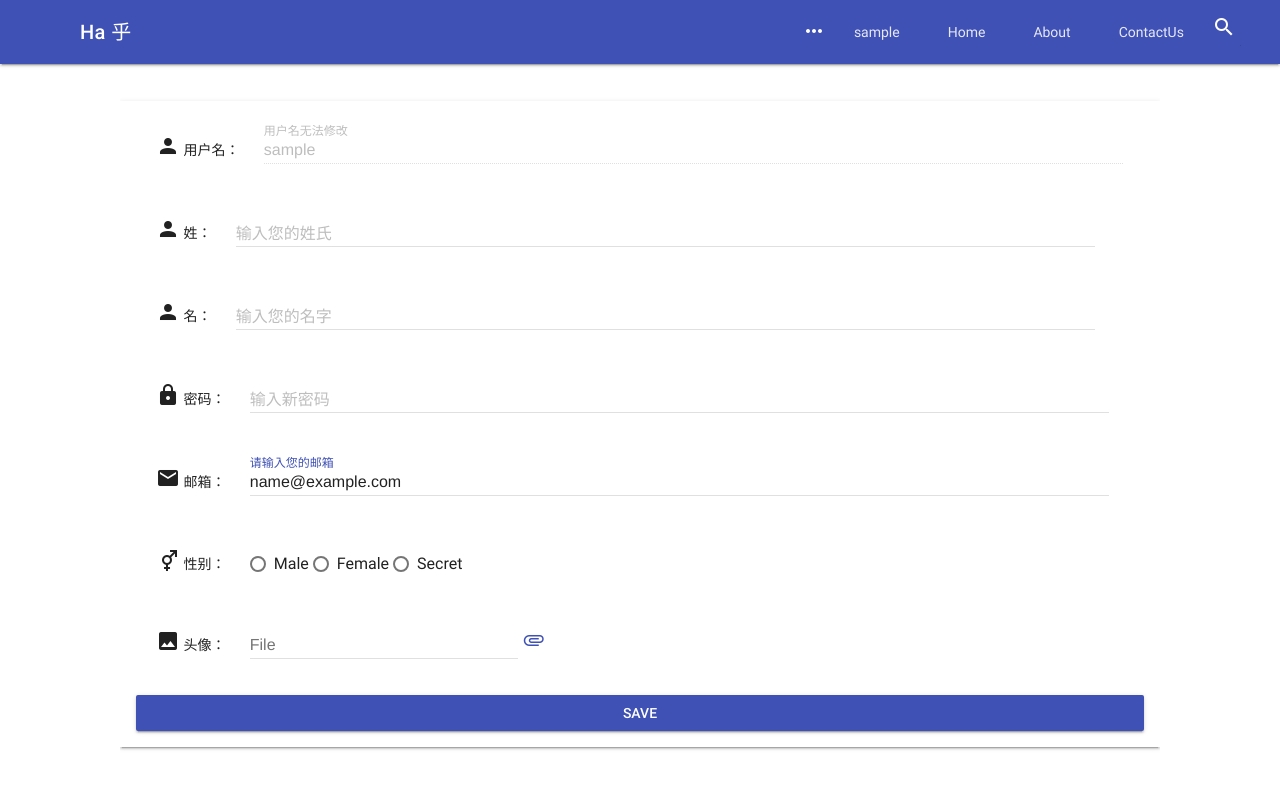
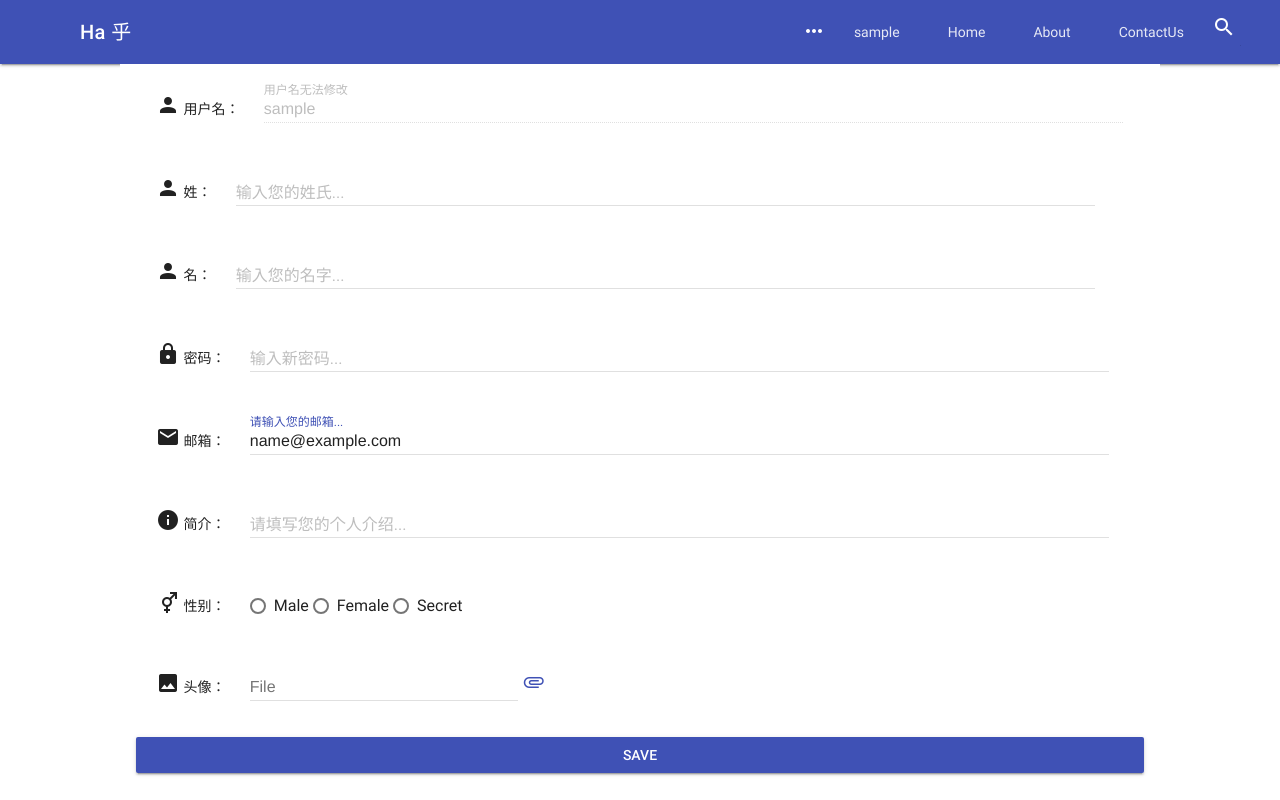
Before and after one commit to hebingchang/ha.hu, a Django app: page /settings/ in a window 1280 px wide. Run offline with Django 3.2, Linux system fonts and the light colour scheme; the visitor is signed in with stand-in values (Sample User, id 1).

Commit message:
add self intro into settings

```diff
--- a/polls/models.py
+++ b/polls/models.py
@@ -29,6 +29,7 @@ class Profile(models.Model):
     first_name = models.CharField(max_length=10, default='')
     last_name = models.CharField(max_length=10, default='')
     avatar = models.ImageField(upload_to=_content_file_name, default='static/images/anonymous.jpg')
+    self_intro = models.CharField(max_length=150, default='此用户太懒了，并没有填写个人介绍...')
 
     def __str__(self):
         return 'username: {}, nickname: {}, points: {}, gender: {}' \
--- a/polls/views.py
+++ b/polls/views.py
@@ -150,6 +150,7 @@ def settings(request):
         cur_user.profile.last_name = request.POST.get('last_name', '')
         cur_user.profile.first_name = request.POST.get('first_name', '')
         cur_user.profile.gender = int(request.POST.get('gender', ''))
+        cur_user.profile.self_intro = request.POST.get('intro', '')
         avatar = request.FILES.get('avatar', '')
         if avatar:
             cur_user.profile.avatar.save(avatar.name, ContentFile(avatar.read()))
--- a/templates/settings.html
+++ b/templates/settings.html
@@ -31,7 +31,7 @@
             <div class="mdl-textfield mdl-js-textfield mdl-textfield--floating-label">
               <input class="mdl-textfield__input" type="text" id="id_last_name" name="last_name"
                      value="{{ cur_user.profile.last_name }}">
-              <label class="mdl-textfield__label" for="id_last_name">输入您的姓氏</label>
+              <label class="mdl-textfield__label" for="id_last_name">输入您的姓氏...</label>
             </div>
           </div>
           <div class="mdl-cell mdl-cell--12-col cell_con">
@@ -40,7 +40,7 @@
             <div class="mdl-textfield mdl-js-textfield mdl-textfield--floating-label">
               <input class="mdl-textfield__input" type="text" id="id_first_name" name="first_name"
                      value="{{ cur_user.profile.first_name }}">
-              <label class="mdl-textfield__label" for="id_first_name">输入您的名字</label>
+              <label class="mdl-textfield__label" for="id_first_name">输入您的名字...</label>
             </div>
           </div>
           <div class="mdl-cell mdl-cell--12-col cell_con">
@@ -48,7 +48,7 @@
             密码：&nbsp;&nbsp;&nbsp;&nbsp;&nbsp;&nbsp;
             <div class="mdl-textfield mdl-js-textfield mdl-textfield--floating-label">
               <input class="mdl-textfield__input" type="password" id="id_password" name="password">
-              <label class="mdl-textfield__label" for="id_password">输入新密码</label>
+              <label class="mdl-textfield__label" for="id_password">输入新密码...</label>
             </div>
           </div>
           <div class="mdl-cell mdl-cell--12-col cell_con">
@@ -56,7 +56,16 @@
             邮箱：&nbsp;&nbsp;&nbsp;&nbsp;&nbsp;&nbsp;
             <div class="mdl-textfield mdl-js-textfield mdl-textfield--floating-label">
               <input class="mdl-textfield__input" type="email" id="id_email" name="email" value="{{ cur_user.email }}">
-              <label class="mdl-textfield__label" for="id_email">请输入您的邮箱</label>
+              <label class="mdl-textfield__label" for="id_email">请输入您的邮箱...</label>
+            </div>
+          </div>
+          <div class="mdl-cell mdl-cell--12-col cell_con">
+            <i class="mdi mdi-24px mdi-information"></i>
+            简介：&nbsp;&nbsp;&nbsp;&nbsp;&nbsp;&nbsp;
+            <div class="mdl-textfield mdl-js-textfield mdl-textfield--floating-label">
+              <input class="mdl-textfield__input" type="text" id="id_intro" name="intro"
+                     value="{{ cur_user.profile.self_intro }}">
+              <label class="mdl-textfield__label" for="id_intro">请填写您的个人介绍...</label>
             </div>
           </div>
           <div class="mdl-cell mdl-cell--12-col cell_con">
```
